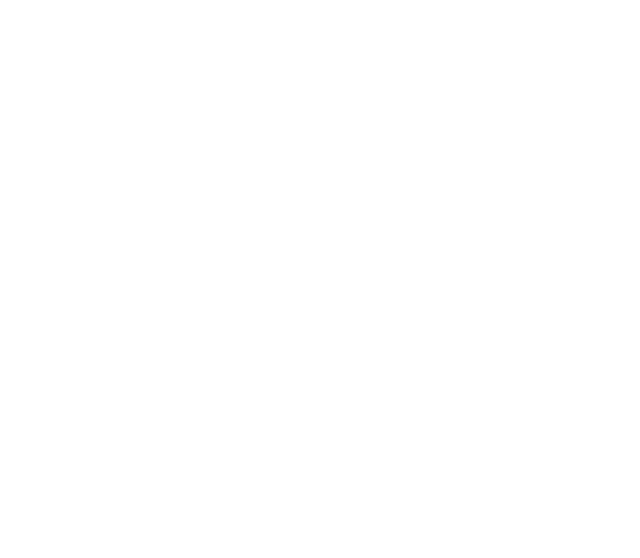
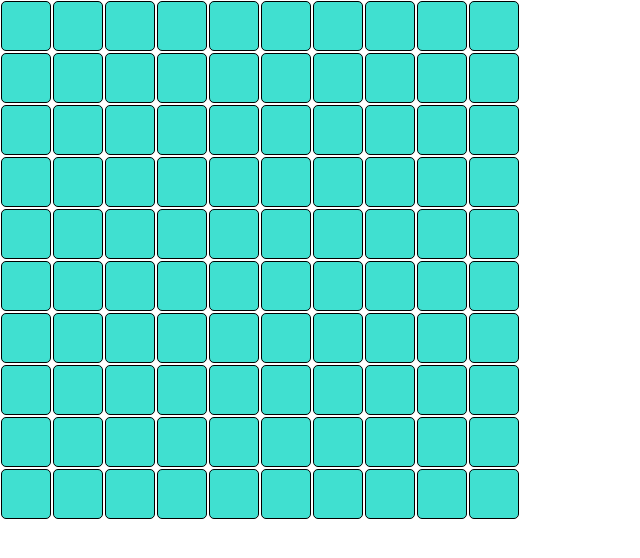
Before and after one commit to khmilos/sea_battle, a React (Create React App) app: page / in a window 1280 px wide. Shown: the top 558 px of the page, without its empty margins (0-640 px from the left). Built offline with nearby package versions, Linux system fonts and the light colour scheme.

Commit message:
Game Grid Component

```diff
--- a/src/components/App/index.tsx
+++ b/src/components/App/index.tsx
@@ -1,6 +1,11 @@
+import React from 'react';
+import GameGrid from 'components/GameGrid';
+
 function App() {
   return (
-    <div></div>
+    <div>
+      <GameGrid gridKey='playerGrid' />
+    </div>
   );
 }
 
--- /dev/null
+++ b/src/components/GameGrid/index.tsx
@@ -0,0 +1,43 @@
+import React, { useContext } from 'react';
+
+import context from 'context';
+import { findShip } from 'context/utils';
+import { handleGridClick } from 'context/actions';
+
+import { getClass } from './utils';
+import { GridKey, CellType } from './types';
+import styles from './styles.module.css';
+
+function GameGrid({ gridKey }: { gridKey: GridKey }) {
+  const { state, dispatch } = useContext(context);
+  const handleClick = handleGridClick(dispatch, state);
+  const grid = Array(10).fill(null).map((_, i) => {
+    return Array(10).fill(null).map((_, j) => {
+      if (findShip(state[gridKey].shipList, [i, j]) === -1) {
+        return CellType.Empty;
+      }
+      return CellType.Ship;
+    });
+  })
+  return (
+    <table className={styles.table}>
+      <tbody>
+        {grid.map((row, i) => (
+          <tr key={i}>
+            {row.map((cell, j) => (
+              <td key={j}>
+                <button
+                  className={`${styles.cell} ${getClass(cell)}`}
+                  onClick={() => handleClick([i, j])}
+                >
+                </button>
+              </td>
+            ))}
+          </tr>
+        ))}
+      </tbody>
+    </table>
+  );
+}
+
+export default GameGrid;
--- /dev/null
+++ b/src/components/GameGrid/styles.module.css
@@ -0,0 +1,29 @@
+:root {
+  --cell-size: 50px;
+}
+
+.table {
+  border-collapse: collapse;
+  border-spacing: 0;
+}
+
+.cell {
+  display: flex;
+  padding: 0;
+  width: var(--cell-size);
+  height: var(--cell-size);
+  border: 1px solid black;
+  border-radius: 5px;
+}
+
+.cell:active {
+  opacity: .5;
+}
+
+.empty {
+  background: turquoise;
+}
+
+.ship {
+  background: darkgrey;
+}
--- /dev/null
+++ b/src/components/GameGrid/types.ts
@@ -0,0 +1,6 @@
+export type GridKey = 'playerGrid';
+
+export enum CellType {
+  Empty,
+  Ship,
+}
--- /dev/null
+++ b/src/components/GameGrid/utils.ts
@@ -0,0 +1,10 @@
+import { CellType } from './types';
+import styles from './styles.module.css';
+
+export function getClass(cell: CellType) {
+  switch (cell) {
+    case CellType.Empty: return styles.empty;
+    case CellType.Ship: return styles.ship;
+    default: return styles.empty;
+  }
+}
--- a/src/index.css
+++ b/src/index.css
@@ -1,3 +1,7 @@
+*, *::after, *::before {
+  box-sizing: border-box;
+}
+
 body {
   margin: 0;
   font-family: -apple-system, BlinkMacSystemFont, 'Segoe UI', 'Roboto', 'Oxygen',
@@ -11,3 +15,12 @@
   font-family: source-code-pro, Menlo, Monaco, Consolas, 'Courier New',
     monospace;
 }
+
+button {
+  border: none;
+  cursor: pointer;
+}
+
+button:focus {
+  outline: none;
+}
```
